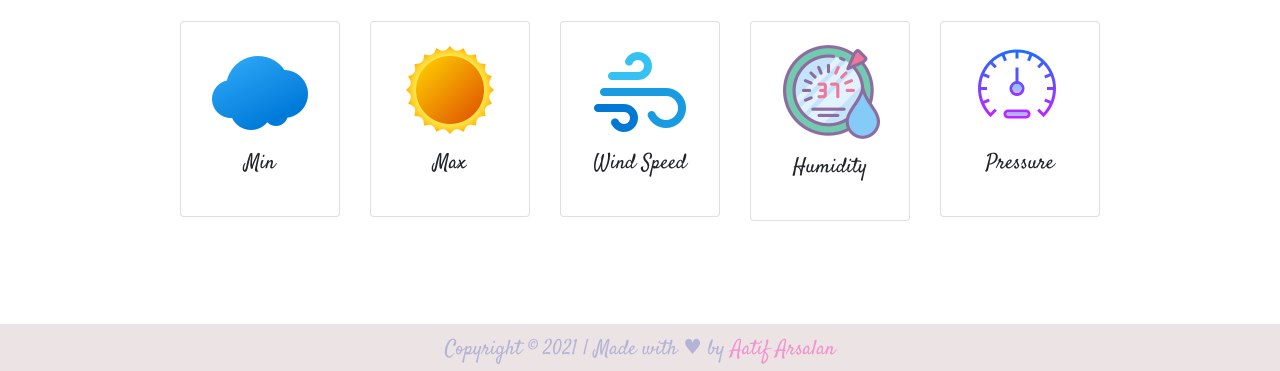
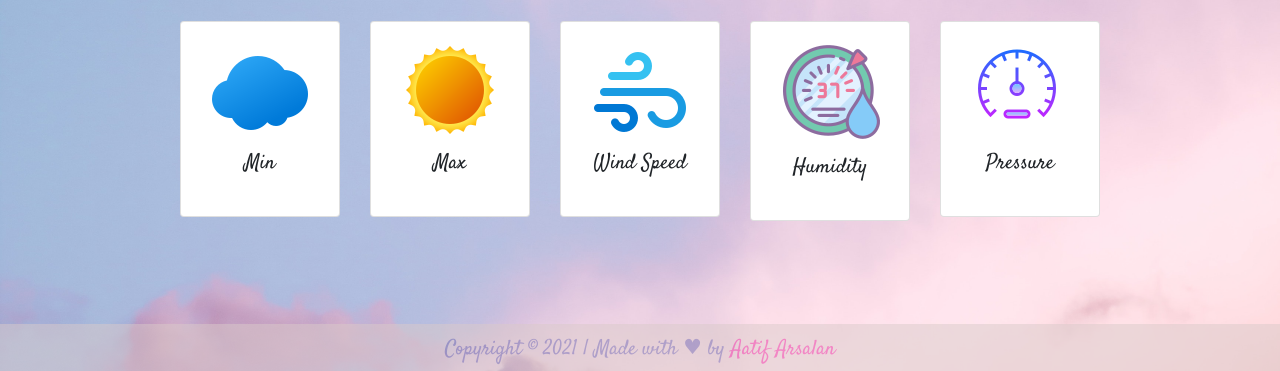
Before and after one commit to AatifArsalan/app, a plain HTML site: page index.html in a window 1280 px wide. Shown: the part 429-800 px from the top of the page. Drawn offline with nearby package versions, Linux system fonts and the light colour scheme.

Commit message:
Update style.css

```diff
--- a/style.css
+++ b/style.css
@@ -4,7 +4,7 @@
 
 body{
     margin: 0 auto;
-    background:url(images/background.jpg)no-repeat center center fixed;
+    background:url(background.jpg)no-repeat center center fixed;
     -webkit-background-size :cover;
     background-size: cover;
     font-family: 'Satisfy', cursive;
```
